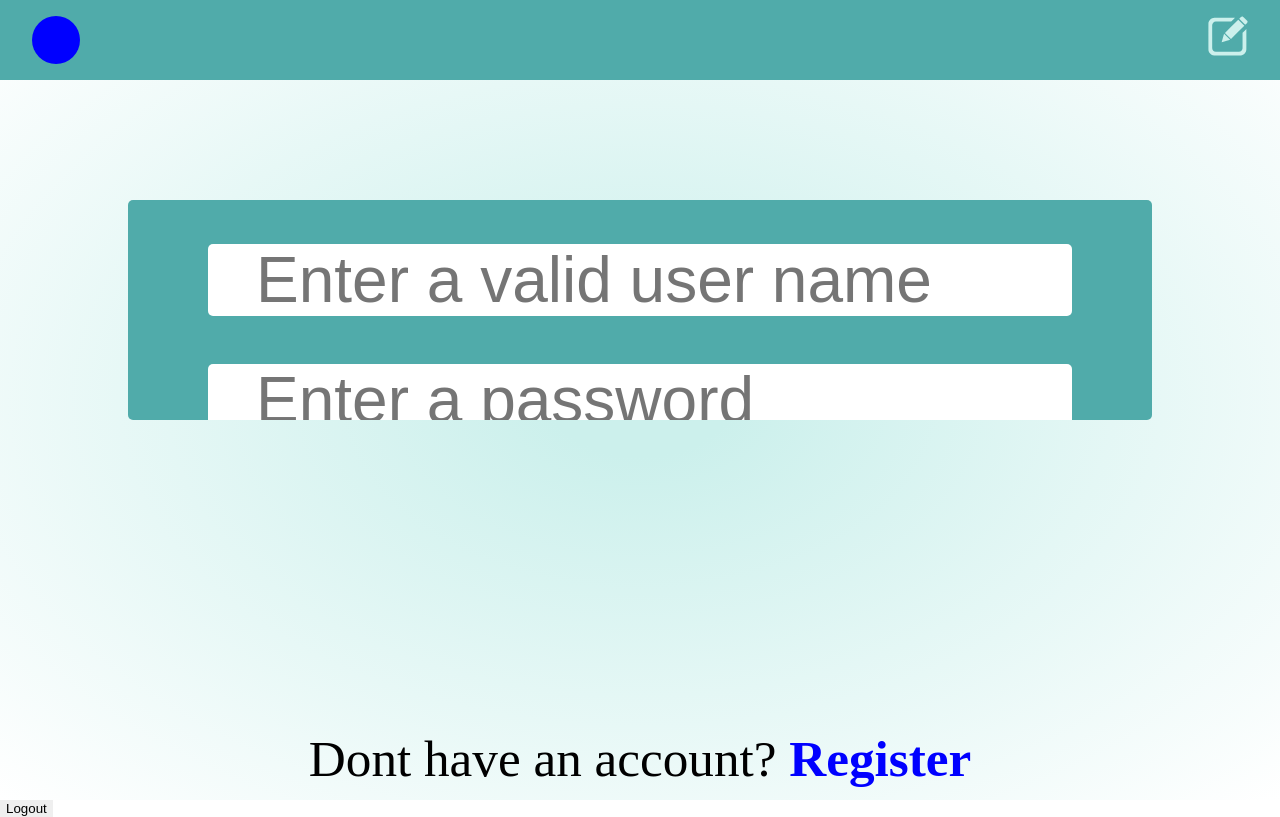
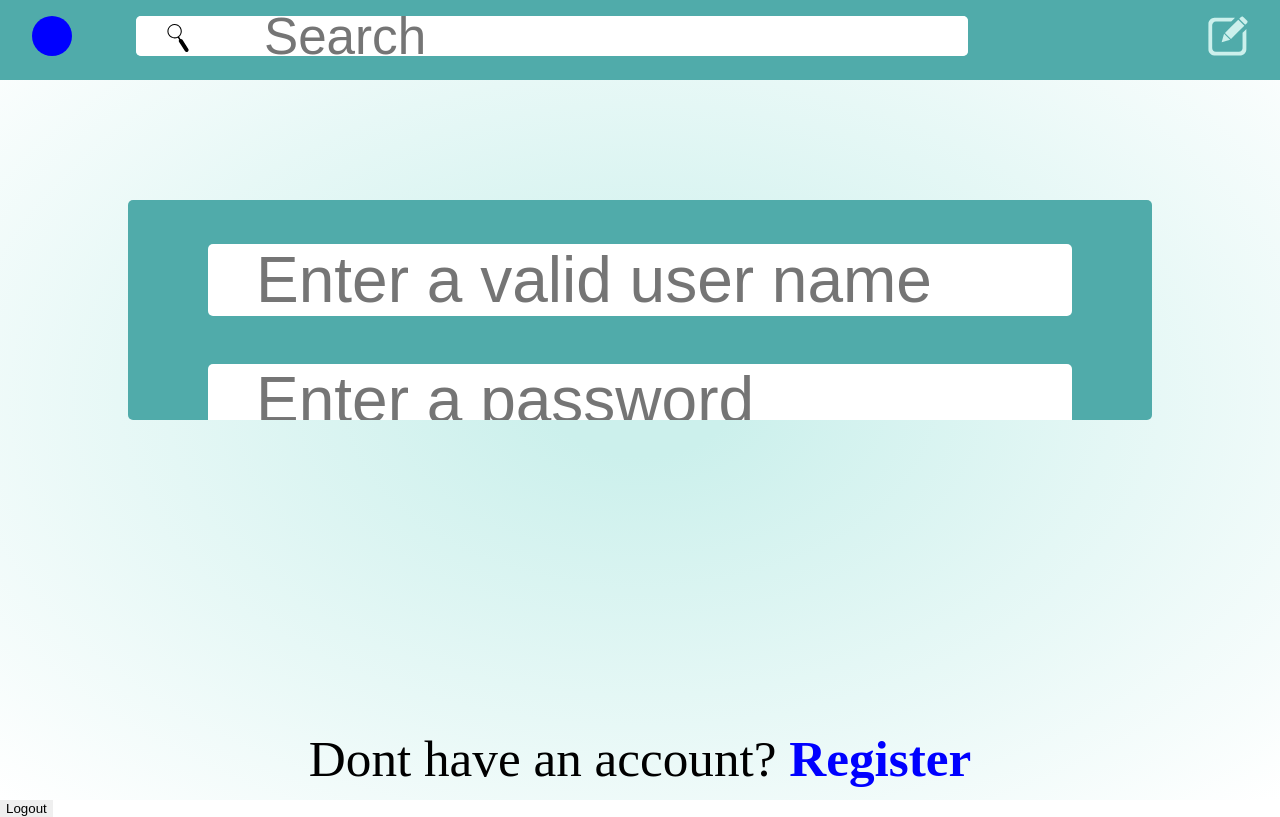
Before and after one commit to ejdelrio/chat-client, a React app: page / in a window 1280 px wide. Built offline with nearby package versions, Linux system fonts and the light colour scheme.

Commit message:
Finished styling navbar

```diff
--- a/src/component/header-bar/_header-bar.scss
+++ b/src/component/header-bar/_header-bar.scss
@@ -9,18 +9,54 @@
   padding: 1vh 0;
   &>div:first-of-type {
     float: left;
-    width: 6vh;
-    height: 6vh;
+    width: 5vh;
+    height: 5vh;
     margin-top: 1vh;
     margin-left: 2.5%;
     background: blue;
     border-radius: 100px;
   }
+  &>section {
+    width: 65vw;
+    float: left;
+    height: 5vh;
+    background: green;
+    border-radius: 5px;
+    overflow: hidden;
+    background: $white;
+      margin: 1vh 5%;
+    * {
+      border: none;
+    }
+    div {
+      width: 10vw;
+      max-height: 5vh;
+      float: left;
+      height: 5vh;
+      background: white;
+    }
+    div>svg {
+      max-width: 50%;
+      max-height: 3.5vh;
+      margin-left: 5%;
+      margin: 1vh 22%;
+    }
+    input {
+      width: 55vw;
+      height: 5vh;
+      float: left;
+      border: none;
+      padding: 0;
+      font-size: 4vw;
+      outline: none;
+    }
+  }
 
-  .new-message {
+  &>.new-message {
     max-width: 10vw;
     max-height: 5vh;
     margin: 1vh 2.5%;
+    margin-left: 0;
     float: right;
     * {
       fill: $white;
--- a/src/component/header-bar/index.js
+++ b/src/component/header-bar/index.js
@@ -7,7 +7,7 @@ class HeaderBar extends React.Component {
   constructor(props) {
     super(props)
     this.state = {
-
+      search: ''
     }
   }
 
@@ -15,6 +15,15 @@ class HeaderBar extends React.Component {
     return(
       <section id='header-bar'>
         <div></div>
+        <section>
+          <div>{SVG.lens('')}</div>
+          <input
+            type='text'
+            name='search'
+            placeholder='Search'
+            value={this.state.search}
+          />
+        </section>
         {SVG.compose('new-message')}
       </section>
     )
--- a/src/component/svgs/index.js
+++ b/src/component/svgs/index.js
@@ -15,3 +15,15 @@ SVG.compose = className => {
     </svg>
   );
 }
+
+SVG.lens = className => {
+  return(
+    <svg version="1.1" x="0px" y="0px" className={className}
+    	 viewBox="0 0 461.101 461.101" enableBackground="new 0 0 461.101 461.101;"
+    	 >
+    <g>
+    	<path d="M400.091,410.17l-95.543-149.488c-7.431-11.617-20.909-17.035-33.694-14.764l-22.053-34.504 c46.762-37.412,58.784-105.057,25.821-156.636C239.351-0.408,165.757-16.607,110.575,18.666 C55.39,53.938,39.19,127.52,74.462,182.708c33.149,51.863,100.133,69.267,153.878,41.908l21.812,34.116 c-7.999,10.72-9.017,25.67-1.383,37.604L344.31,445.82c9.842,15.403,30.312,19.912,45.716,10.065 C405.424,446.039,409.934,425.574,400.091,410.17z M229.068,204.051c-47.046,30.069-109.774,16.255-139.843-30.786 C59.161,126.221,72.972,63.492,120.011,33.424c47.046-30.066,109.774-16.255,139.842,30.791 C289.918,111.254,276.111,173.991,229.068,204.051z"/>
+    </g>
+    </svg>
+  );
+}
```
Also changed, not shown: src/assets/lens.svg (added).
